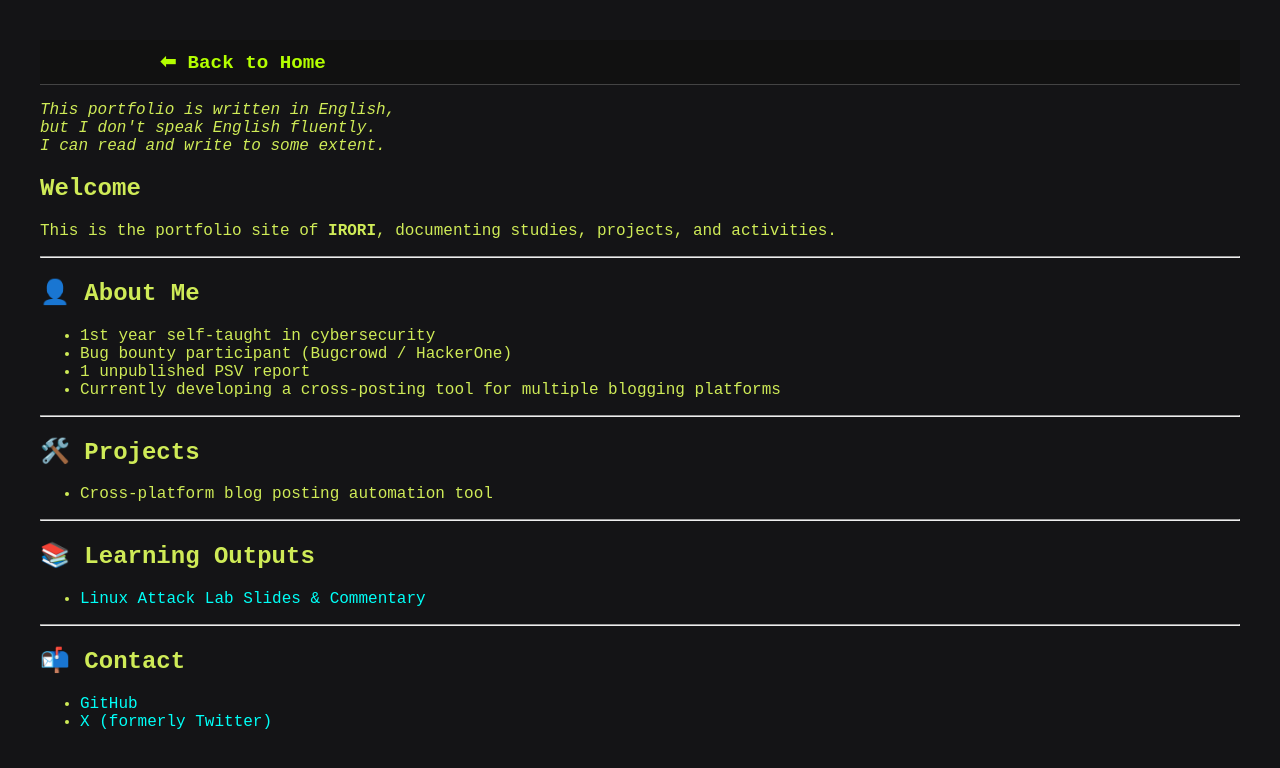
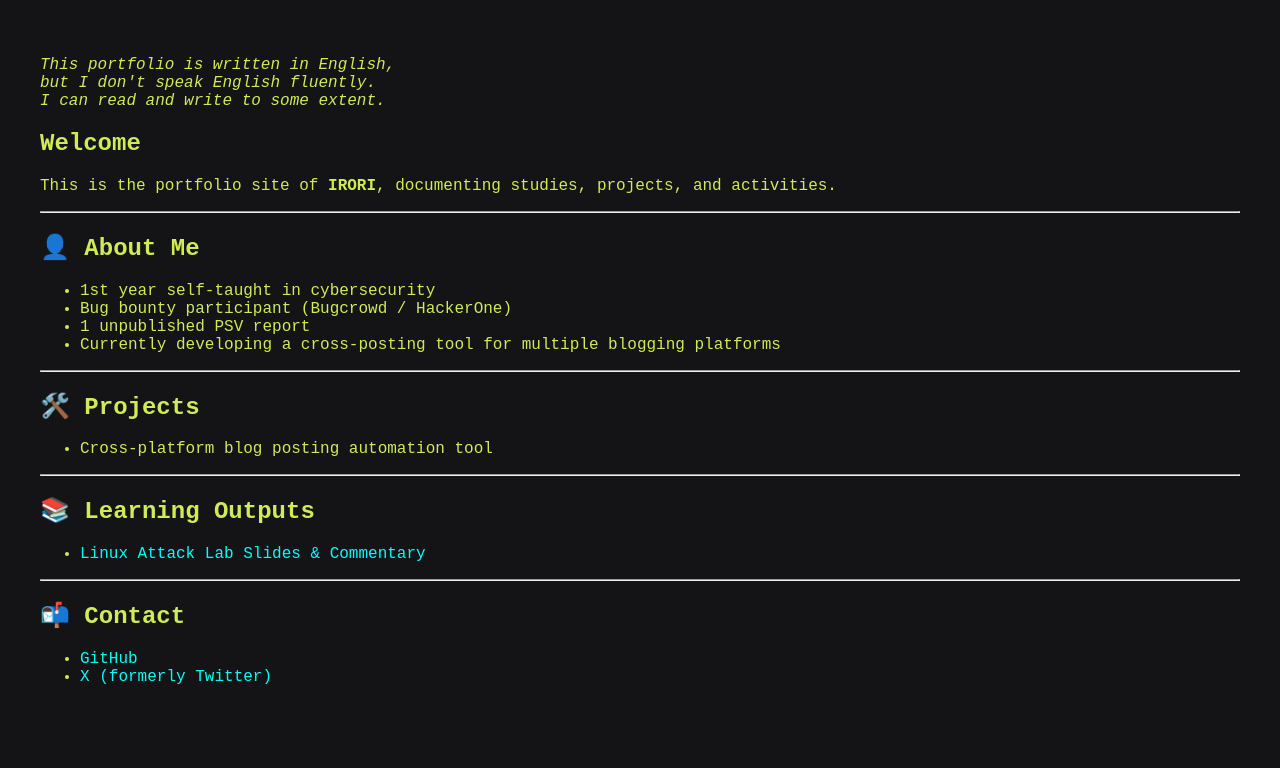
Before and after one commit to irori-0x63sec/portfolio, a Jekyll site: the page built from index.html, in a window 1280 px wide. Shown: the top 768 px of the page. Built offline with Jekyll 4.4.1, drawn with Linux system fonts in a browser that asks for light colours.

Commit message:
Fix: correct page.url for GitHUb pages subdir

```diff
--- a/_layouts/default.html
+++ b/_layouts/default.html
@@ -6,10 +6,10 @@
   <link rel="stylesheet" href="{{ '/assets/css/cyberpunk.css' | relative_url }}">
 </head>
 <body>
-  {% unless page.url == "/portfolio/" %}
+  {% unless page.url == "/" %}
     <header style="background-color: #111; padding: 10px; border-bottom: 1px solid #444;">
       <nav style="max-width: 960px; margin: 0 auto; display: flex; align-items: center;">
-        <a href="{{ '/portfolio/' | relative_url }}" style="color: #b4ff00; text-decoration: none; font-weight: bold; font-size: 1.2em;">
+        <a href="{{ '/' | relative_url }}" style="color: #b4ff00; text-decoration: none; font-weight: bold; font-size: 1.2em;">
           ⬅ Back to Home
         </a>
       </nav>
```
